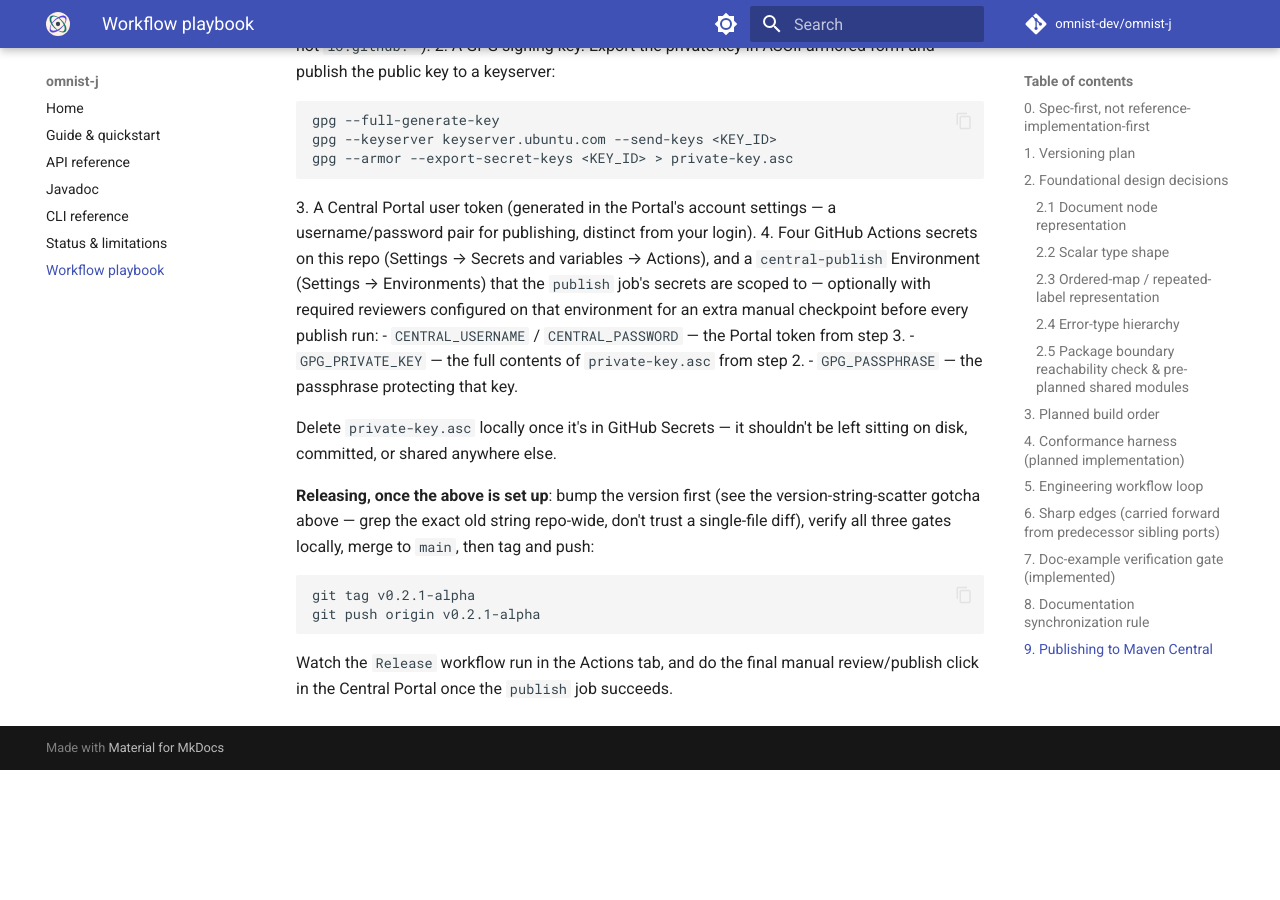
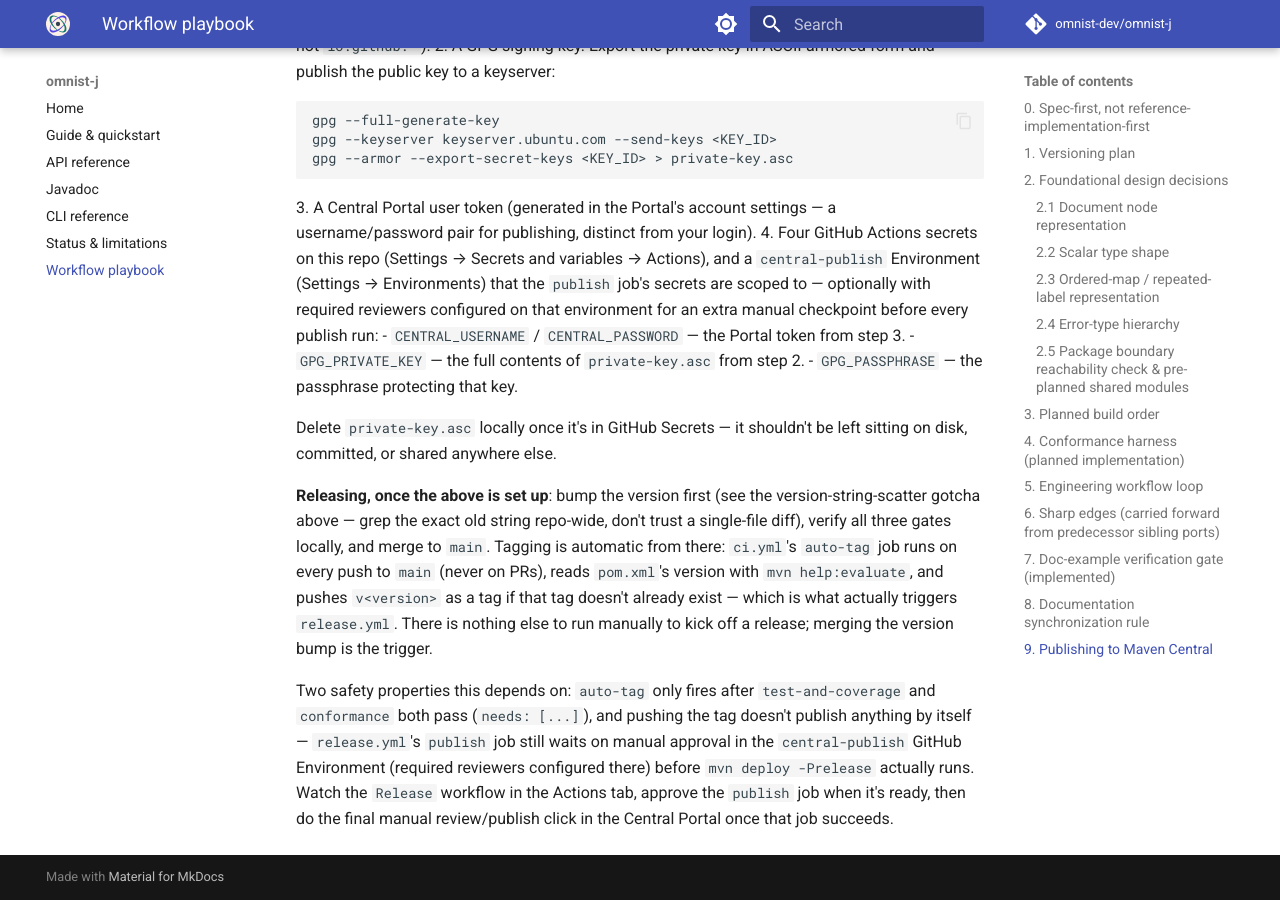
Before and after one commit to omnist-dev/omnist-j, an MkDocs documentation site: the page built from docs/workflow-playbook.md, in a window 1280 px wide and 900 px high, scrolled down 7082 px. Built offline with MkDocs 1.6.1 and Material for MkDocs 9.7.7, drawn with Linux system fonts in a browser that asks for light colours; comment, search, counter and statistics services are not loaded; before the commit the page ends 7852 px from its top, so only the background shows below that.

Commit message:
Automate release tagging on every version bump merged to main (#79)
Adds an auto-tag job to ci.yml: on a real push to main (never on PRs,
which lack push access and would be double-firing anyway), after
test-and-coverage and conformance both pass, it reads pom.xml's version
via `mvn help:evaluate` and pushes a v<version> tag if that tag doesn't
already exist. That tag push is what triggers release.yml, so merging a
version bump PR is now the entire release trigger -- no separate manual
`git tag && git push` step.

This doesn't shortcut the actual publish safety net: release.yml's
publish job still waits on manual approval in the central-publish
GitHub Environment (required reviewers configured there) before
`mvn deploy -Prelease` runs, and autoPublish stays false in pom.xml so
the Central Portal bundle itself still needs an explicit review click.
Auto-tagging only removes the manual step of starting that pipeline, not
any of its approval gates.

Verified the version-check command directly:
`mvn -q help:evaluate -Dexpression=project.version -DforceStdout`
correctly prints 0.2.1-alpha, and confirmed no `v0.2.1-alpha` tag exists
yet locally or on origin, so merging this will be the first real trigger.

````diff
--- a/docs/workflow-playbook.md
+++ b/docs/workflow-playbook.md
@@ -240,9 +240,6 @@ If a change touches a public API surface, a documented number, or an external-st
 
    Delete `private-key.asc` locally once it's in GitHub Secrets — it shouldn't be left sitting on disk, committed, or shared anywhere else.
 
-**Releasing, once the above is set up**: bump the version first (see the version-string-scatter gotcha above — grep the exact old string repo-wide, don't trust a single-file diff), verify all three gates locally, merge to `main`, then tag and push:
-```bash
-git tag v0.2.1-alpha
-git push origin v0.2.1-alpha
-```
-Watch the `Release` workflow run in the Actions tab, and do the final manual review/publish click in the Central Portal once the `publish` job succeeds.
+**Releasing, once the above is set up**: bump the version first (see the version-string-scatter gotcha above — grep the exact old string repo-wide, don't trust a single-file diff), verify all three gates locally, and merge to `main`. Tagging is automatic from there: `ci.yml`'s `auto-tag` job runs on every push to `main` (never on PRs), reads `pom.xml`'s version with `mvn help:evaluate`, and pushes `v<version>` as a tag if that tag doesn't already exist — which is what actually triggers `release.yml`. There is nothing else to run manually to kick off a release; merging the version bump is the trigger.
+
+Two safety properties this depends on: `auto-tag` only fires after `test-and-coverage` and `conformance` both pass (`needs: [...]`), and pushing the tag doesn't publish anything by itself — `release.yml`'s `publish` job still waits on manual approval in the `central-publish` GitHub Environment (required reviewers configured there) before `mvn deploy -Prelease` actually runs. Watch the `Release` workflow in the Actions tab, approve the `publish` job when it's ready, then do the final manual review/publish click in the Central Portal once that job succeeds.
````
Also changed, not shown: 1 other file.
